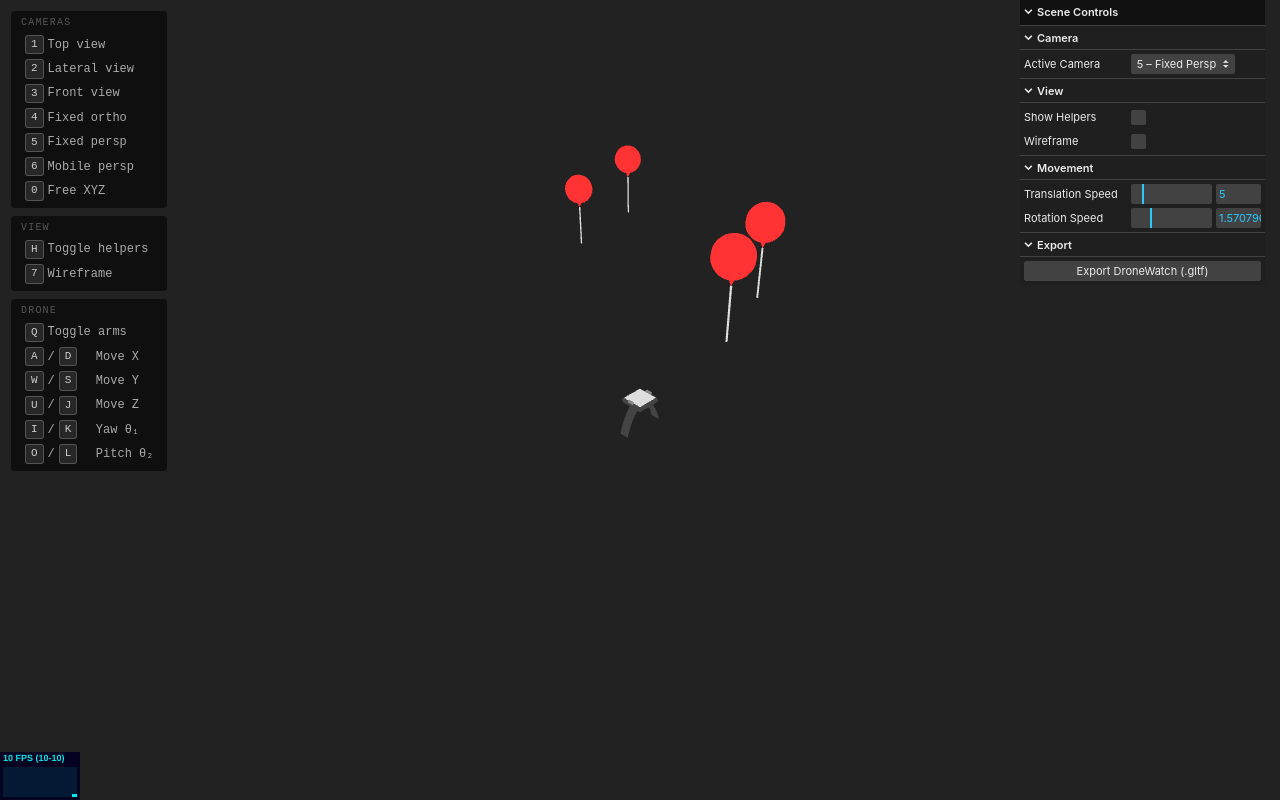
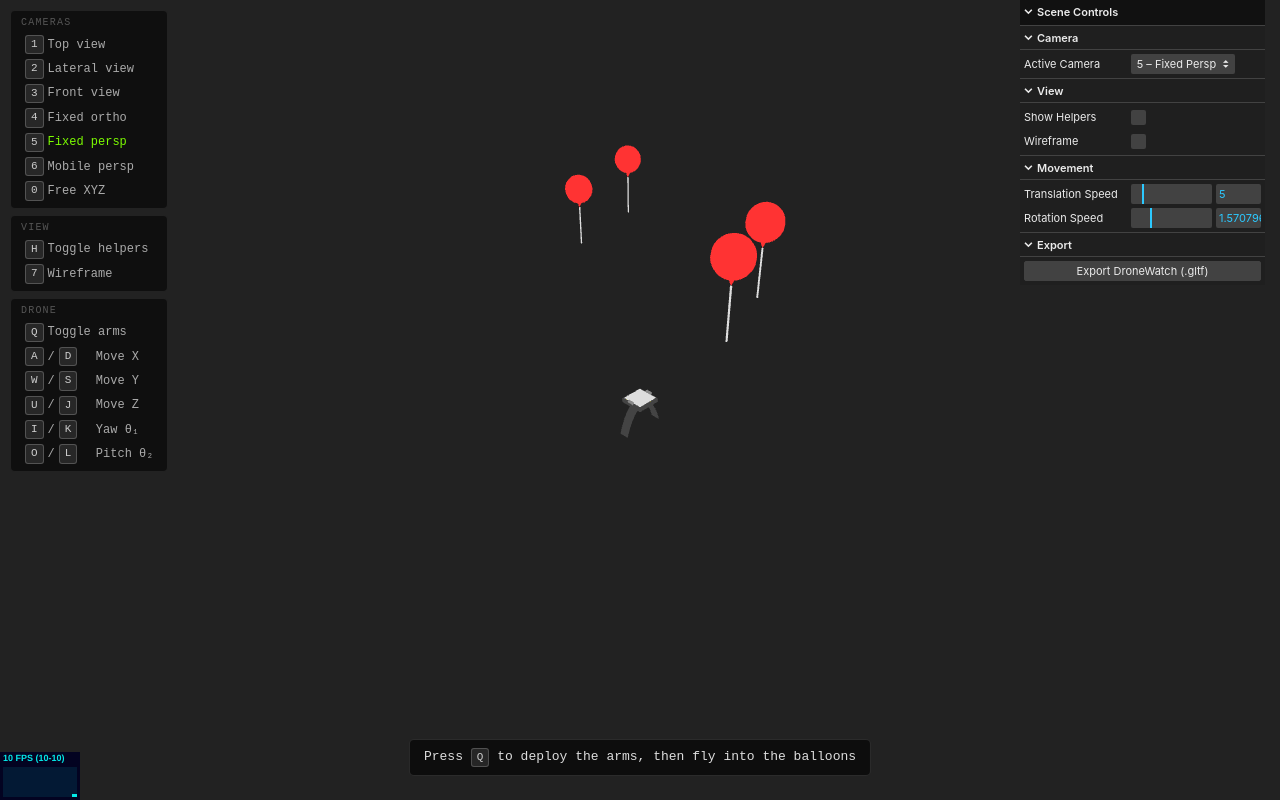
Before and after one commit to inesiscosta/threejs-demos, a plain HTML site: page drone-watch/index.html in a window 1280 px wide. Drawn offline with nearby package versions, Linux system fonts and the light colour scheme; animation ran at ten frames a second.

Commit message:
feat(drone-watch): add start hint and highlight the active camera
The drone can't move until its arms are deployed, so first-time
visitors pressing WASD saw nothing happen. A hint now says to press Q
and fades out once they do, and touch devices get a note that the demo
needs a keyboard. The HUD also keeps the active camera highlighted
instead of only lighting keys while they are held.

```diff
--- a/drone-watch/css/style.css
+++ b/drone-watch/css/style.css
@@ -74,3 +74,38 @@ kbd.active {
 .hud-row:has(kbd.active) {
     color: #fff;
 }
+
+/* Currently selected camera */
+.hud-row.current {
+    color: #7cfc00;
+}
+
+/* ── Start hint & touch notice ──────────────────── */
+#hint,
+#touch-note {
+    position: absolute;
+    left: 50%;
+    bottom: 24px;
+    transform: translateX(-50%);
+    max-width: calc(100% - 32px);
+    padding: 8px 14px;
+    font-family: 'Courier New', monospace;
+    font-size: 13px;
+    color: #ddd;
+    text-align: center;
+    background: rgba(0, 0, 0, 0.6);
+    border: 1px solid rgba(255, 255, 255, 0.12);
+    border-radius: 5px;
+    pointer-events: none;
+    transition: opacity 0.4s;
+    z-index: 10;
+}
+
+#hint.hidden { opacity: 0; }
+
+#touch-note { display: none; }
+
+@media (hover: none) and (pointer: coarse) {
+    #hint { display: none; }
+    #touch-note { display: block; }
+}
--- a/drone-watch/index.html
+++ b/drone-watch/index.html
@@ -56,6 +56,9 @@
       </div>
     </div>
 
+    <div id="hint">Press <kbd>Q</kbd> to deploy the arms, then fly into the balloons</div>
+    <div id="touch-note">This demo needs a keyboard. Open it on a computer.</div>
+
     <script type="module" src="js/main.js"></script>
   </body>
 </html>
--- a/drone-watch/js/main.js
+++ b/drone-watch/js/main.js
@@ -193,6 +193,13 @@ function selectCamera(idx) {
   activeCamIdx = idx;
   guiParams.camera = idx;
   cameraCtrl.updateDisplay();
+  updateHUD();
+}
+
+function toggleFreeCamera() {
+  freeCamActive = !freeCamActive;
+  orbitControls.enabled = freeCamActive;
+  updateHUD();
 }
 
 function applyHelpers() {
@@ -220,6 +227,15 @@ function setHudActive(id, active) {
 }
 
 function updateHUD() {
+  // Highlight the camera currently being rendered
+  for (let i = 0; i < 6; i++) {
+    document
+      .getElementById(`hud-cam-${i + 1}`)
+      ?.classList.toggle("current", !freeCamActive && activeCamIdx === i);
+  }
+  document
+    .getElementById("hud-cam-free")
+    ?.classList.toggle("current", freeCamActive);
   // Camera rows — highlight while held
   for (let i = 0; i < 6; i++) {
     setHudActive(`hud-cam-${i + 1}`, keysDown.has(String(i + 1)));
@@ -474,8 +490,7 @@ function onKeyDown(e) {
 
   switch (key) {
     case "0":
-      freeCamActive = !freeCamActive;
-      orbitControls.enabled = freeCamActive;
+      toggleFreeCamera();
       break;
     case "1":
     case "2":
@@ -499,6 +514,7 @@ function onKeyDown(e) {
       break;
     case "q":
       if (droneWatch) droneWatch.extend();
+      document.getElementById("hint")?.classList.add("hidden");
       break;
   }
   updateHUD();
@@ -513,4 +529,5 @@ function onKeyUp(e) {
 }
 
 init();
+updateHUD();
 requestAnimationFrame(animate);
```
